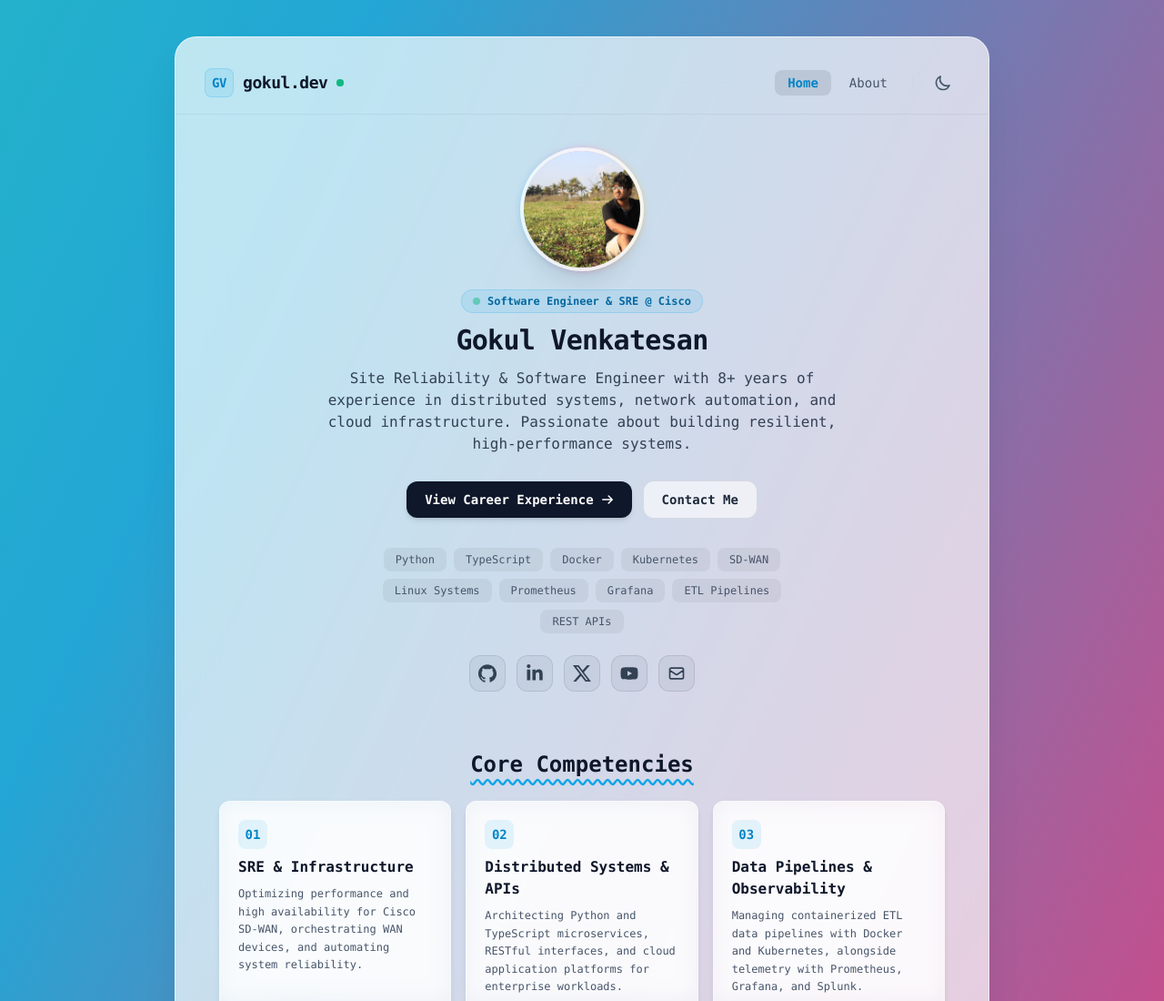
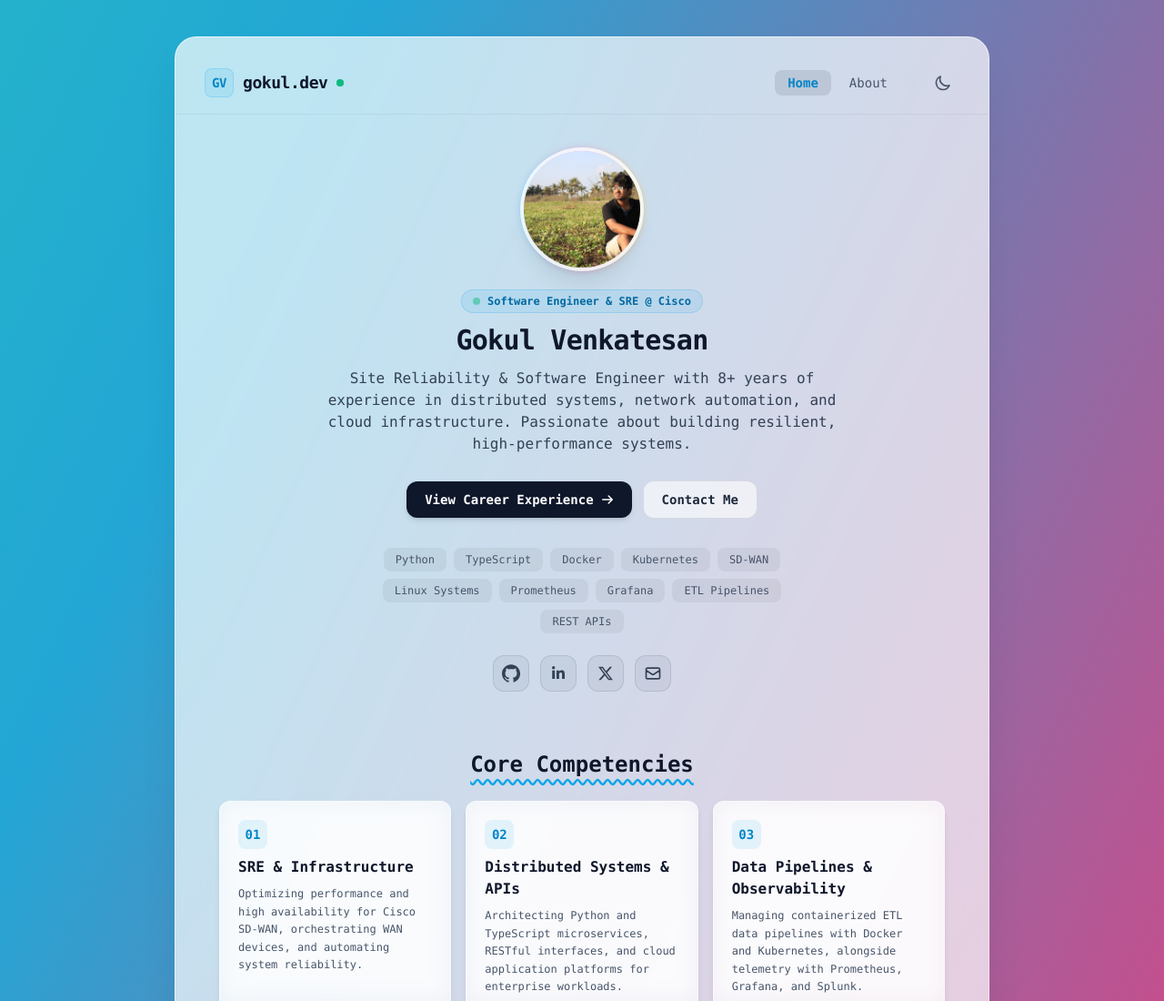
Before and after one commit to gokulvenkats/gokulvenkats.github.io, an Astro site: page / in a window 1280 px wide. Shown: the top 1100 px of the page at 91% size. Built offline with nearby package versions, Linux system fonts and the light colour scheme; Astro itself is replaced by a stand-in of ours.

```diff
--- a/src/components/Socials.astro
+++ b/src/components/Socials.astro
@@ -1,54 +1,51 @@
 ---
-import LinkedIn from "../../public/icons/linkedin.svg?raw";
-import Github from "../../public/icons/github.svg?raw";
-import X from "../../public/icons/x.svg?raw";
-import Youtube from "../../public/icons/youtube.svg?raw";
-
 const username = "gokulvenkats";
-
-const socialMedia = [
-  {
-    name: "GitHub",
-    url: `https://github.com/${username}`,
-    icon: Github,
-  },
-  {
-    name: "LinkedIn",
-    url: `https://linkedin.com/in/${username}`,
-    icon: LinkedIn,
-  },
-  {
-    name: "X (Twitter)",
-    url: `https://x.com/${username}`,
-    icon: X,
-  },
-  {
-    name: "YouTube",
-    url: `https://www.youtube.com/@${username}`,
-    icon: Youtube,
-  },
-];
 ---
 
 <div class="flex flex-wrap justify-center items-center gap-3 my-4">
-  {
-    socialMedia.map((link) => (
+  <!-- GitHub -->
   <a
-        href={link.url}
+    href={`https://github.com/${username}`}
     target="_blank"
     rel="noreferrer noopener"
     class="w-10 h-10 flex items-center justify-center rounded-xl bg-slate-900/5 dark:bg-white/5 border border-slate-900/10 dark:border-white/10 text-slate-700 dark:text-slate-300 hover:text-sky-600 dark:hover:text-sky-400 hover:bg-sky-50 dark:hover:bg-sky-950/40 hover:border-sky-300 dark:hover:border-sky-500/40 hover:-translate-y-0.5 hover:shadow-md transition-all duration-200"
-        aria-label={link.name}
-        title={link.name}
+    aria-label="GitHub"
+    title="GitHub"
   >
-        <span class="w-5 h-5 flex items-center justify-center [&>svg]:w-5 [&>svg]:h-5 [&>svg]:fill-current">
-          <Fragment set:html={link.icon} />
-        </span>
+    <svg class="w-5 h-5 fill-current" viewBox="0 0 32.6 31.8">
+      <path d="M16.3 0C7.3 0 0 7.3 0 16.3c0 7.2 4.7 13.3 11.1 15.5.8.1 1.1-.4 1.1-.8v-2.8c-4.5 1-5.5-2.2-5.5-2.2-.7-1.9-1.8-2.4-1.8-2.4-1.5-1 .1-1 .1-1 1.6.1 2.5 1.7 2.5 1.7 1.5 2.5 3.8 1.8 4.7 1.4.1-1.1.6-1.8 1-2.2-3.6-.4-7.4-1.8-7.4-8.1 0-1.8.6-3.2 1.7-4.4-.1-.3-.7-2 .2-4.2 0 0 1.4-.4 4.5 1.7 1.3-.4 2.7-.5 4.1-.5 1.4 0 2.8.2 4.1.5 3.1-2.1 4.5-1.7 4.5-1.7.9 2.2.3 3.9.2 4.3 1 1.1 1.7 2.6 1.7 4.4 0 6.3-3.8 7.6-7.4 8 .6.5 1.1 1.5 1.1 3V31c0 .4.3.9 1.1.8 6.5-2.2 11.1-8.3 11.1-15.5C32.6 7.3 25.3 0 16.3 0z"></path>
+    </svg>
   </a>
-    ))
-  }
 
-  <!-- Email Link -->
+  <!-- LinkedIn -->
+  <a
+    href={`https://linkedin.com/in/${username}`}
+    target="_blank"
+    rel="noreferrer noopener"
+    class="w-10 h-10 flex items-center justify-center rounded-xl bg-slate-900/5 dark:bg-white/5 border border-slate-900/10 dark:border-white/10 text-slate-700 dark:text-slate-300 hover:text-sky-600 dark:hover:text-sky-400 hover:bg-sky-50 dark:hover:bg-sky-950/40 hover:border-sky-300 dark:hover:border-sky-500/40 hover:-translate-y-0.5 hover:shadow-md transition-all duration-200"
+    aria-label="LinkedIn"
+    title="LinkedIn"
+  >
+    <svg class="w-4 h-4 fill-current" viewBox="0 0 448 512">
+      <path d="M100.28 448H7.4V148.9h92.88zM53.79 108.1C24.09 108.1 0 83.5 0 53.8a53.79 53.79 0 0 1 107.58 0c0 29.7-24.1 54.3-53.79 54.3zM447.9 448h-92.68V302.4c0-34.7-.7-79.2-48.29-79.2-48.29 0-55.69 37.7-55.69 76.7V448h-92.78V148.9h89.08v40.8h1.3c12.4-23.5 42.69-48.3 87.88-48.3 94 0 111.28 61.9 111.28 142.3V448z"></path>
+    </svg>
+  </a>
+
+  <!-- X / Twitter -->
+  <a
+    href={`https://x.com/${username}`}
+    target="_blank"
+    rel="noreferrer noopener"
+    class="w-10 h-10 flex items-center justify-center rounded-xl bg-slate-900/5 dark:bg-white/5 border border-slate-900/10 dark:border-white/10 text-slate-700 dark:text-slate-300 hover:text-sky-600 dark:hover:text-sky-400 hover:bg-sky-50 dark:hover:bg-sky-950/40 hover:border-sky-300 dark:hover:border-sky-500/40 hover:-translate-y-0.5 hover:shadow-md transition-all duration-200"
+    aria-label="X (Twitter)"
+    title="X (Twitter)"
+  >
+    <svg class="w-4 h-4 fill-current" viewBox="0 0 300 271">
+      <path d="m236 0h46l-101 115 118 156h-92.6l-72.5-94.8-83 94.8h-46l107-123-113-148h94.9l65.5 86.6zm-16.1 244h25.5l-165-218h-27.4z"></path>
+    </svg>
+  </a>
+
+  <!-- Email -->
   <a
     href="mailto:gokul.venkatesan.gv@gmail.com"
     class="w-10 h-10 flex items-center justify-center rounded-xl bg-slate-900/5 dark:bg-white/5 border border-slate-900/10 dark:border-white/10 text-slate-700 dark:text-slate-300 hover:text-sky-600 dark:hover:text-sky-400 hover:bg-sky-50 dark:hover:bg-sky-950/40 hover:border-sky-300 dark:hover:border-sky-500/40 hover:-translate-y-0.5 hover:shadow-md transition-all duration-200"
```
Also changed, not shown: .github/workflows/deploy.yml. Lines whose indentation alone changed are shown as unchanged.
